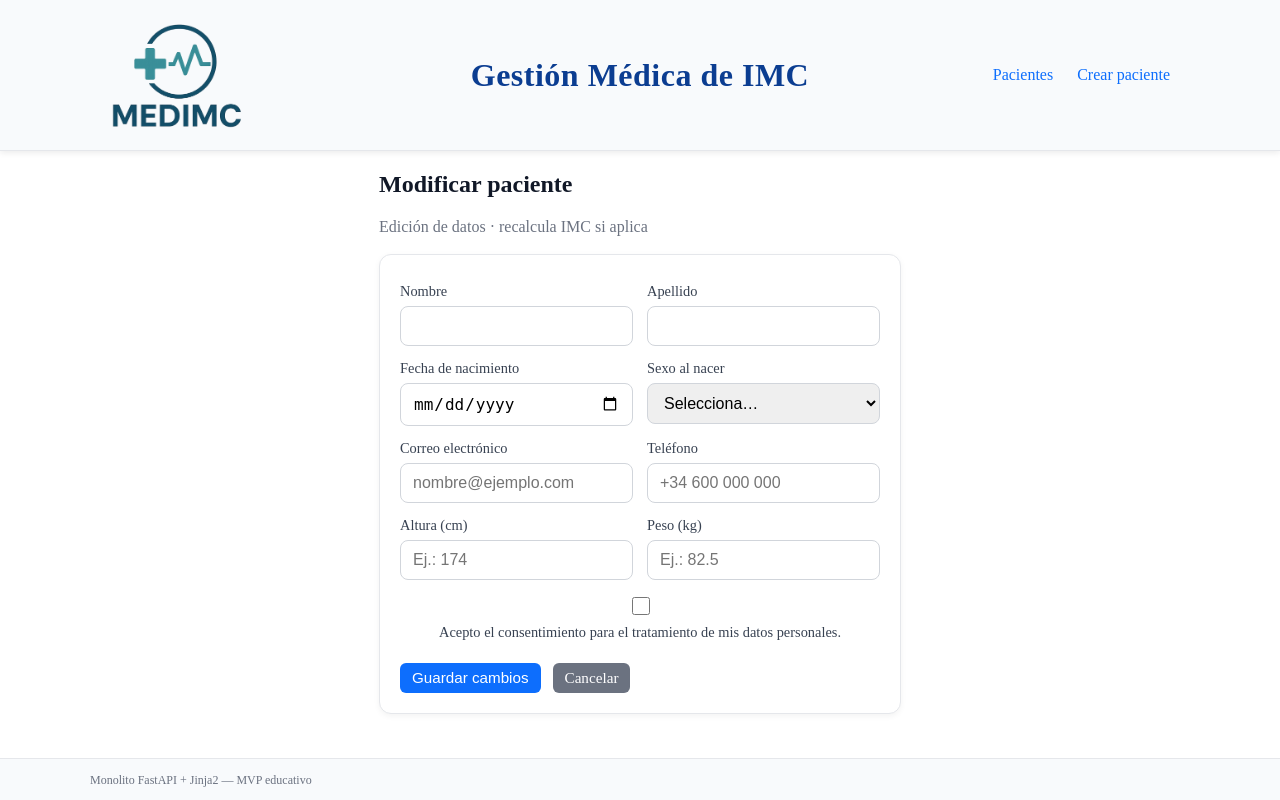
After one commit to sulbaranjc/monolito-basico-madimc, a FastAPI app: template app/templates/patients_edit.html in a window 1280 px wide. The commit adds this page. Run offline with FastAPI, Linux system fonts and the light colour scheme; the template is opened without the code that fills it, so the values that code supplies are empty.

Commit message:
Agregar funcionalidad para editar pacientes: implementar formularios GET y POST, validaciones y manejo de errores.

```diff
--- a/app/main.py
+++ b/app/main.py
@@ -236,3 +236,177 @@ def delete_patient(request: Request, patient_id: str):
     PATIENTS.pop(patient_id, None)
     # PRG: tras eliminar, volvemos al listado
     return RedirectResponse(url="/patients", status_code=303)
+
+# ============================
+# ✏️ Editar paciente (GET formulario)
+# ============================
+@app.get("/patients/{patient_id}/edit", response_class=HTMLResponse)
+def get_edit_patient(request: Request, patient_id: str):
+    # Buscar paciente; si no existe, 404 simple (mensaje didáctico)
+    patient = PATIENTS.get(patient_id)
+    if not patient:
+        return HTMLResponse(
+            content=f"<h3>Paciente no encontrado</h3><p>ID: {patient_id}</p>",
+            status_code=404,
+        )
+
+    # Preparamos form_data con los datos existentes
+    form_data = {
+        "first_name": patient.get("first_name") or "",
+        "last_name": patient.get("last_name") or "",
+        "date_of_birth": patient.get("date_of_birth") or "",
+        "sex_at_birth": patient.get("sex_at_birth") or "",  # 'Masculino' | 'Femenino' | 'Otro'
+        "email": patient.get("email") or "",
+        "phone": patient.get("phone") or "",
+        "height_cm": "" if patient.get("height_cm") is None else str(patient.get("height_cm")),
+        "weight_kg": "" if patient.get("weight_kg") is None else str(patient.get("weight_kg")),
+        "consent_data_processing": bool(patient.get("consent_data_processing")),
+    }
+
+    return templates.TemplateResponse(
+        "patients_edit.html",
+        {
+            "request": request,
+            "patient_id": patient_id,
+            "form_data": form_data,
+            "errors": [],
+        },
+    )
+
+
+# ============================
+# 💾 Editar paciente (POST procesar)
+# ============================
+@app.post("/patients/{patient_id}/edit", response_class=HTMLResponse)
+async def post_edit_patient(
+    request: Request,
+    patient_id: str,
+    first_name: str = Form(...),
+    last_name: str = Form(...),
+    date_of_birth: str = Form(...),  # AAAA-MM-DD
+    sex_at_birth: str = Form(...),   # 'Masculino' | 'Femenino' | 'Otro'
+    email: Optional[str] = Form(None),
+    phone: Optional[str] = Form(None),
+    height_cm: Optional[str] = Form(None),
+    weight_kg: Optional[str] = Form(None),
+    consent_data_processing: Optional[str] = Form(None),  # "on" si marcado
+):
+    # Verificamos existencia
+    patient = PATIENTS.get(patient_id)
+    if not patient:
+        return HTMLResponse(
+            content=f"<h3>Paciente no encontrado</h3><p>ID: {patient_id}</p>",
+            status_code=404,
+        )
+
+    # --- Validaciones (idénticas a crear) ---
+    errors = []
+
+    first_name_norm = normalize_name(first_name)
+    last_name_norm  = normalize_name(last_name)
+
+    if consent_data_processing != "on":
+        errors.append("Debes aceptar el consentimiento para el tratamiento de datos.")
+
+    dob_obj: Optional[date] = None
+    try:
+        dob_obj = date.fromisoformat(date_of_birth)
+        if dob_obj > date.today():
+            errors.append("La fecha de nacimiento debe estar en el pasado.")
+    except Exception:
+        errors.append("Formato de fecha inválido. Usa AAAA-MM-DD.")
+
+    # Sexo al nacer: validar y normalizar a Mayúscula inicial
+    raw_sex = (sex_at_birth or "").strip()
+    sex_lc = raw_sex.lower()
+    allowed_sex_es = {"masculino", "femenino", "otro"}
+    if sex_lc not in allowed_sex_es:
+        errors.append("El campo 'Sexo al nacer' es inválido.")
+    sex_value = {"masculino": "Masculino", "femenino": "Femenino", "otro": "Otro"}[sex_lc]
+
+    if email and "@" not in email:
+        errors.append("El correo electrónico no es válido.")
+    if phone and len(phone) < 7:
+        errors.append("El número de teléfono parece demasiado corto.")
+
+    def parse_float_or_none(v: Optional[str]) -> Optional[float]:
+        if v is None or v.strip() == "":
+            return None
+        return float(v)
+
+    height_val: Optional[float] = None
+    weight_val: Optional[float] = None
+    try:
+        height_val = parse_float_or_none(height_cm)
+        weight_val = parse_float_or_none(weight_kg)
+    except ValueError:
+        errors.append("La altura y el peso deben ser valores numéricos.")
+
+    if height_val is not None and not (100.0 <= height_val <= 250.0):
+        errors.append("La altura (cm) debe estar entre 100 y 250.")
+    if weight_val is not None and not (20.0 <= weight_val <= 300.0):
+        errors.append("El peso (kg) debe estar entre 20 y 300.")
+
+    if errors:
+        # Re-render con valores enviados por el usuario
+        return templates.TemplateResponse(
+            "patients_edit.html",
+            {
+                "request": request,
+                "patient_id": patient_id,
+                "form_data": {
+                    "first_name": first_name,
+                    "last_name": last_name,
+                    "date_of_birth": date_of_birth,
+                    "sex_at_birth": sex_value,  # mantener capitalizado
+                    "email": email,
+                    "phone": phone,
+                    "height_cm": height_cm,
+                    "weight_kg": weight_kg,
+                    "consent_data_processing": consent_data_processing == "on",
+                },
+                "errors": errors,
+            },
+            status_code=400,
+        )
+
+    # --- Actualización del registro existente ---
+    now = datetime.utcnow().isoformat() + "Z"
+
+    patient["first_name"] = first_name_norm
+    patient["last_name"]  = last_name_norm
+    patient["date_of_birth"] = dob_obj.isoformat() if dob_obj else None
+    patient["sex_at_birth"] = sex_value
+    patient["email"] = email or None
+    patient["phone"] = phone or None
+    patient["consent_data_processing"] = True
+    patient["updated_at"] = now
+
+    # Altura / peso actuales
+    patient["height_cm"] = height_val
+    patient["weight_kg"] = weight_val
+
+    # Recalcular IMC según los valores actuales
+    if (height_val is not None) and (weight_val is not None):
+        bmi_val = calculate_bmi(weight_val, height_val)
+        patient["bmi_last"] = bmi_val
+        patient["bmi_category_last"] = bmi_category(bmi_val)
+        patient["bmi_last_measured_at"] = now
+        patient["bmi_inputs_updated_at"] = now
+    else:
+        # Si falta alguno, dejamos IMC como no calculado
+        patient["bmi_last"] = None
+        patient["bmi_category_last"] = None
+        patient["bmi_last_measured_at"] = None
+        patient["bmi_inputs_updated_at"] = None
+
+    # Conveniencias UI recalculadas
+    patient["computed"] = {
+        "display_name": f"{last_name_norm}, {first_name_norm}",
+        "age_years": calculate_age_years(dob_obj) if dob_obj else None,
+        "is_adult": (calculate_age_years(dob_obj) >= 18) if dob_obj else None,
+        "contactable": bool((email and email.strip()) or (phone and phone.strip())),
+    }
+
+    # PRG: volver al listado
+    return RedirectResponse(url="/patients", status_code=303)
--- a/app/static/css/main.css
+++ b/app/static/css/main.css
@@ -30,7 +30,6 @@ main { flex: 1 0 auto; padding: 24px 0; }  /* empuja el footer hacia abajo */
 /* ============================
    🔝 Encabezado con isotipo y título centrado
    ============================ */
-/* === Encabezado con isotipo a la izquierda y texto centrado === */
 .site-header {
   background: #f8fafc;
   border-bottom: 1px solid #e5e7eb;
@@ -78,11 +77,12 @@ nav a {
   text-decoration: none;
   font-weight: 500;
   font-size: 1rem;
+  transition: color 0.2s ease-in-out;
 }
 
 nav a:hover {
   color: #084298;
-  text-decoration: underline;
+  text-decoration: none; /* 🔥 antes subrayaba */
 }
 
 /* ============================
@@ -119,32 +119,55 @@ nav a:hover {
 .col-actions { width: 180px; }
 .row-actions { display: flex; gap: 8px; }
 
-/* Botones */
+/* ============================
+   🎨 Botones (unificación visual)
+   ============================ */
 .btn-primary,
 .btn-secondary,
-.btn-danger {
+.btn-danger,
+a.btn-primary,
+a.btn-secondary,
+a.btn-danger {
   border: none;
   padding: 6px 12px;
   border-radius: 6px;
   cursor: pointer;
+  font-size: 0.95rem;
+  display: inline-block;
+  text-decoration: none !important; /* 🔥 elimina subrayado */
+  text-align: center;
+  transition: all 0.2s ease-in-out;
 }
 
-.btn-primary {
+/* 🔵 Primario */
+.btn-primary, a.btn-primary {
   background: #0d6efd;
   color: white;
 }
-.btn-primary:hover { background: #0b5ed7; }
+.btn-primary:hover, a.btn-primary:hover {
+  background: #0b5ed7;
+  text-decoration: none;
+}
 
-.btn-secondary {
+/* ⚫ Secundario */
+.btn-secondary, a.btn-secondary {
   background: #6b7280;
   color: white;
 }
+.btn-secondary:hover, a.btn-secondary:hover {
+  background: #52565c;
+  text-decoration: none;
+}
 
-.btn-danger {
+/* 🔴 Peligro */
+.btn-danger, a.btn-danger {
   background: #dc3545;
   color: white;
 }
-.btn-danger:hover { background: #bb2d3b; }
+.btn-danger:hover, a.btn-danger:hover {
+  background: #bb2d3b;
+  text-decoration: none;
+}
 
 /* ============================
    📱 Ajustes responsive suaves
--- a/app/templates/layout.html
+++ b/app/templates/layout.html
@@ -2,14 +2,20 @@
 <html lang="es">
 <head>
   <meta charset="utf-8" />
+  <meta name="viewport" content="width=device-width, initial-scale=1" />
+
   <title>{% block title %}MEDIMIC{% endblock %}</title>
-  <link rel="stylesheet" href="/static/css/main.css" />
+
+  <!-- CSS global -->
+  <link rel="stylesheet" href="{{ url_for('static', path='css/main.css') }}">
+
+  <!-- CSS específico por vista -->
   {% block extra_css %}{% endblock %}
 </head>
 <body>
   <header class="site-header">
     <div class="container header-content">
-    <img src="/static/img/medimic_logo.png" alt="Logo MEDIMIC" class="logo">
+      <img src="{{ url_for('static', path='img/medimic_logo.png') }}" alt="Logo MEDIMIC" class="logo">
       <h1 class="system-title">Gestión Médica de IMC</h1>
       <nav>
         <a href="/patients">Pacientes</a>
@@ -28,8 +34,7 @@
     </div>
   </footer>
 
-  <!-- JS externo (si la vista lo necesita puede sobreescribir este bloque) -->
-  {% block scripts %}
-  {% endblock %}
+  <!-- JS por vista -->
+  {% block scripts %}{% endblock %}
 </body>
 </html>
--- /dev/null
+++ b/app/templates/patients_edit.html
@@ -0,0 +1,89 @@
+{% extends "layout.html" %}
+{% block title %}MEDIMIC — Modificar paciente{% endblock %}
+
+{% block extra_css %}
+  {# Reutilizamos el CSS de crear para mantener estilo #}
+  <link rel="stylesheet" href="/static/css/patients_create.css">
+{% endblock %}
+
+{% block content %}
+  <div class="form-page">
+    <h2>Modificar paciente</h2>
+    <p class="subtitle">Edición de datos · recalcula IMC si aplica</p>
+
+    {% if errors and errors|length %}
+      <div class="alert alert-error">
+        <strong>Errores del formulario:</strong>
+        <ul>
+          {% for e in errors %}
+            <li>{{ e }}</li>
+          {% endfor %}
+        </ul>
+      </div>
+    {% endif %}
+
+    <div class="card">
+      <form action="/patients/{{ patient_id }}/edit" method="post" novalidate class="grid-form">
+        <label>
+          <span>Nombre</span>
+          <input name="first_name" required value="{{ form_data.first_name or '' }}" />
+        </label>
+
+        <label>
+          <span>Apellido</span>
+          <input name="last_name" required value="{{ form_data.last_name or '' }}" />
+        </label>
+
+        <label>
+          <span>Fecha de nacimiento</span>
+          <input type="date" name="date_of_birth" required value="{{ form_data.date_of_birth or '' }}" />
+        </label>
+
+        <label>
+          <span>Sexo al nacer</span>
+          <select name="sex_at_birth" required>
+            {% set sx = form_data.sex_at_birth or '' %}
+            <option value="" disabled {{ '' == sx and 'selected' or '' }}>Selecciona…</option>
+            <option value="Masculino" {{ 'Masculino' == sx and 'selected' or '' }}>Masculino</option>
+            <option value="Femenino"  {{ 'Femenino'  == sx and 'selected' or '' }}>Femenino</option>
+            <option value="Otro"      {{ 'Otro'      == sx and 'selected' or '' }}>Otro</option>
+          </select>
+        </label>
+
+        <label>
+          <span>Correo electrónico</span>
+          <input type="email" name="email" placeholder="nombre@ejemplo.com" value="{{ form_data.email or '' }}" />
+        </label>
+
+        <label>
+          <span>Teléfono</span>
+          <input name="phone" placeholder="+34 600 000 000" value="{{ form_data.phone or '' }}" />
+        </label>
+
+        <label>
+          <span>Altura (cm)</span>
+          <input name="height_cm" inputmode="decimal" placeholder="Ej.: 174" value="{{ form_data.height_cm or '' }}" />
+        </label>
+
+        <label>
+          <span>Peso (kg)</span>
+          <input name="weight_kg" inputmode="decimal" placeholder="Ej.: 82.5" value="{{ form_data.weight_kg or '' }}" />
+        </label>
+
+        <label class="full checkbox">
+          <input type="checkbox" name="consent_data_processing" {{ form_data.consent_data_processing and 'checked' or '' }}>
+          <span>Acepto el consentimiento para el tratamiento de mis datos personales.</span>
+        </label>
+
+        <div class="actions full">
+          <button type="submit" class="btn-primary">Guardar cambios</button>
+          <a href="/patients" class="btn-secondary" style="text-decoration:none;display:inline-block;">Cancelar</a>
+        </div>
+      </form>
+    </div>
+  </div>
+{% endblock %}
+
+{% block scripts %}
+  <script src="/static/js/patients_edit.js" defer></script>
+{% endblock %}
```
Also changed, not shown: app/templates/patients_list.html (+9 -4 lines). Lines whose indentation alone changed are shown as unchanged.
